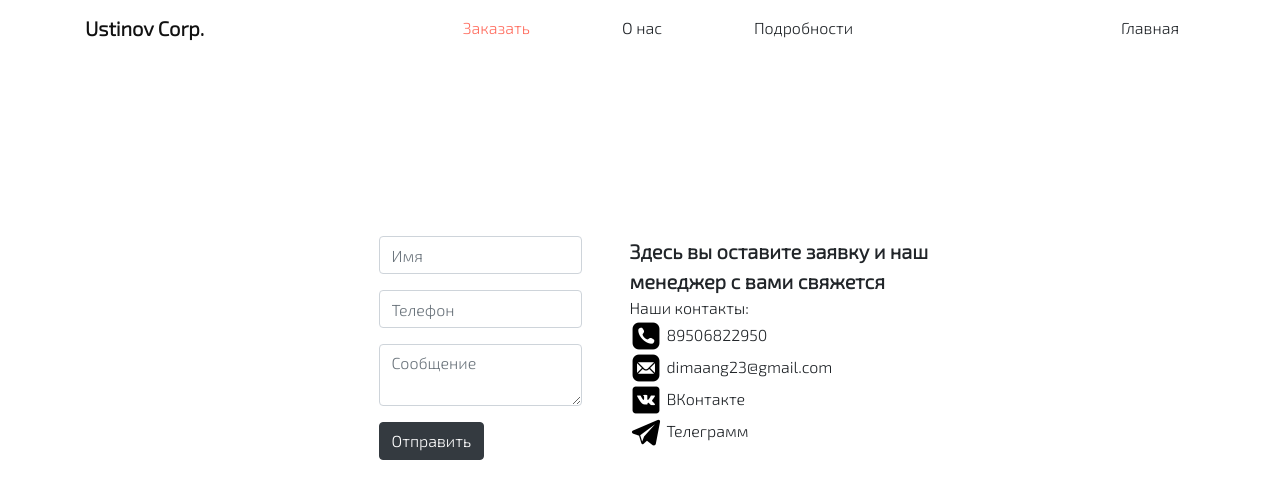
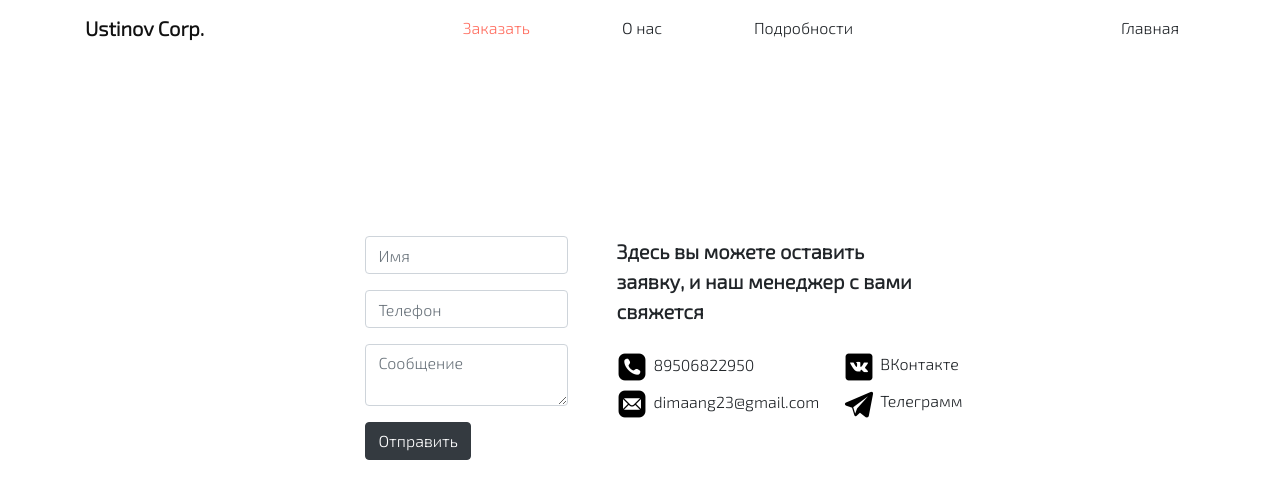
Before and after one commit to BossNumber1/allvis, a Next.js app in the folder app/: page /order in a window 1280 px wide. Shown: the top 498 px of the page. Built offline with nearby package versions, Linux system fonts and the light colour scheme.

Commit message:
upgrade contacts and form

```diff
--- a/app/pages/order/IconBlock.jsx
+++ b/app/pages/order/IconBlock.jsx
@@ -1,9 +1,9 @@
 import React from "react";
 import Image from "next/image";
 
-function IconBlock({ iconSrc, text }) {
+function IconBlock({ iconSrc, text = "", path = "", pathUser = "" }) {
     return (
-        <div style={{ display: "flex" }}>
+        <div style={{ display: "flex", marginBottom: 5 }}>
             <Image src={iconSrc} width={32} height={32} />{" "}
             <div
                 style={{
@@ -11,7 +11,7 @@ function IconBlock({ iconSrc, text }) {
                     marginLeft: 5,
                 }}
             >
-                {text}
+                {text !== "" ? text : <a href={`${path}`}>{pathUser}</a>}
             </div>
         </div>
     );
--- a/app/pages/order/index.js
+++ b/app/pages/order/index.js
@@ -14,15 +14,39 @@ export default function Contacts() {
             <div className={contacts.bodyPage}>
                 <FormSbor />
                 <div>
-                    <div style={{ fontWeight: 700, fontSize: 20, width: 320 }}>
-                        Здесь вы оставите заявку и наш менеджер с вами свяжется
+                    <div
+                        style={{
+                            fontWeight: 700,
+                            fontSize: 20,
+                            width: 320,
+                            marginBottom: 25,
+                        }}
+                    >
+                        Здесь вы можете оставить заявку, и наш менеджер с вами
+                        свяжется
                     </div>
                     <div>
-                        Наши контакты:
-                        <IconBlock iconSrc={phone} text="89506822950" />
-                        <IconBlock iconSrc={mail} text="dimaang23@gmail.com" />
-                        <IconBlock iconSrc={vk} text="ВКонтакте" />
-                        <IconBlock iconSrc={tg} text="Телеграмм" />
+                        <div style={{ display: "flex" }}>
+                            <div className="mr-4">
+                                <IconBlock iconSrc={phone} text="89506822950" />
+                                <IconBlock
+                                    iconSrc={mail}
+                                    text="dimaang23@gmail.com"
+                                />
+                            </div>
+                            <div>
+                                <IconBlock
+                                    iconSrc={vk}
+                                    path="https://vk.com/moyustimov"
+                                    pathUser="ВКонтакте"
+                                />
+                                <IconBlock
+                                    iconSrc={tg}
+                                    path="https://t.me/moyustimov"
+                                    pathUser="Телеграмм"
+                                />
+                            </div>
+                        </div>
                     </div>
                 </div>
             </div>
```
